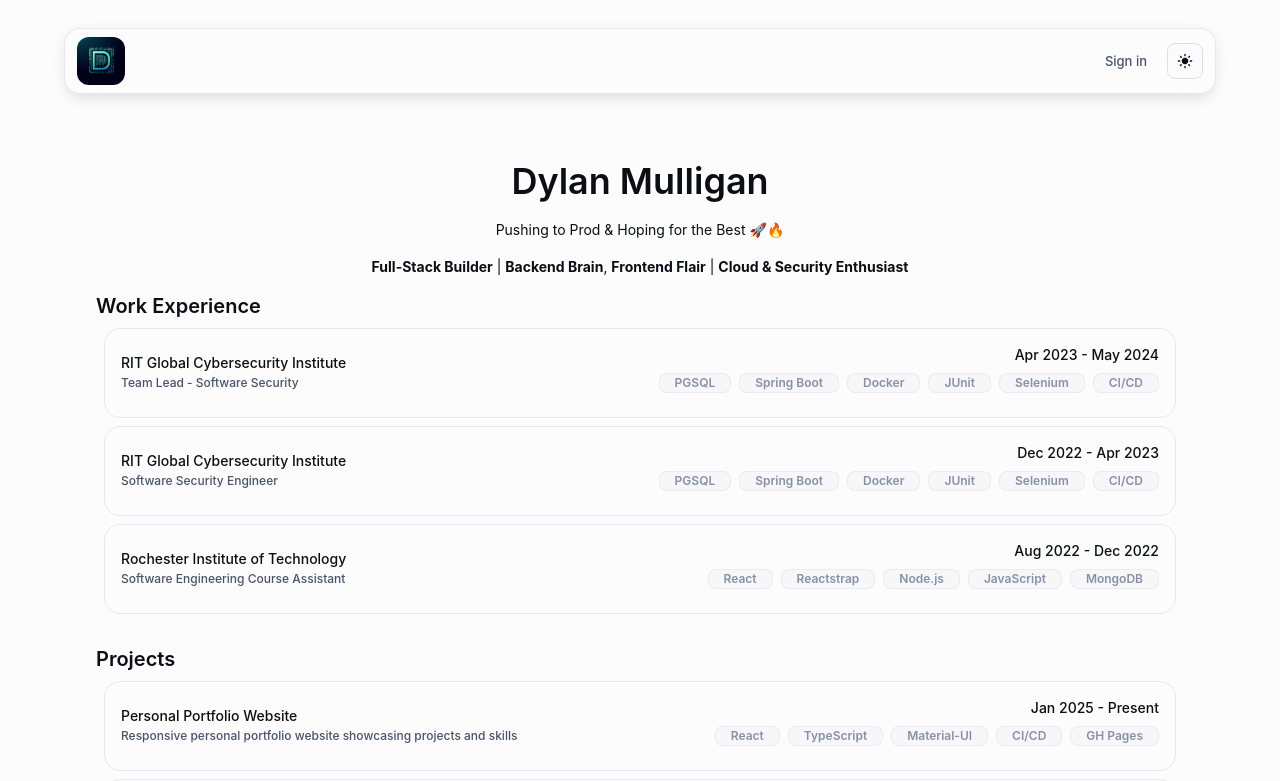
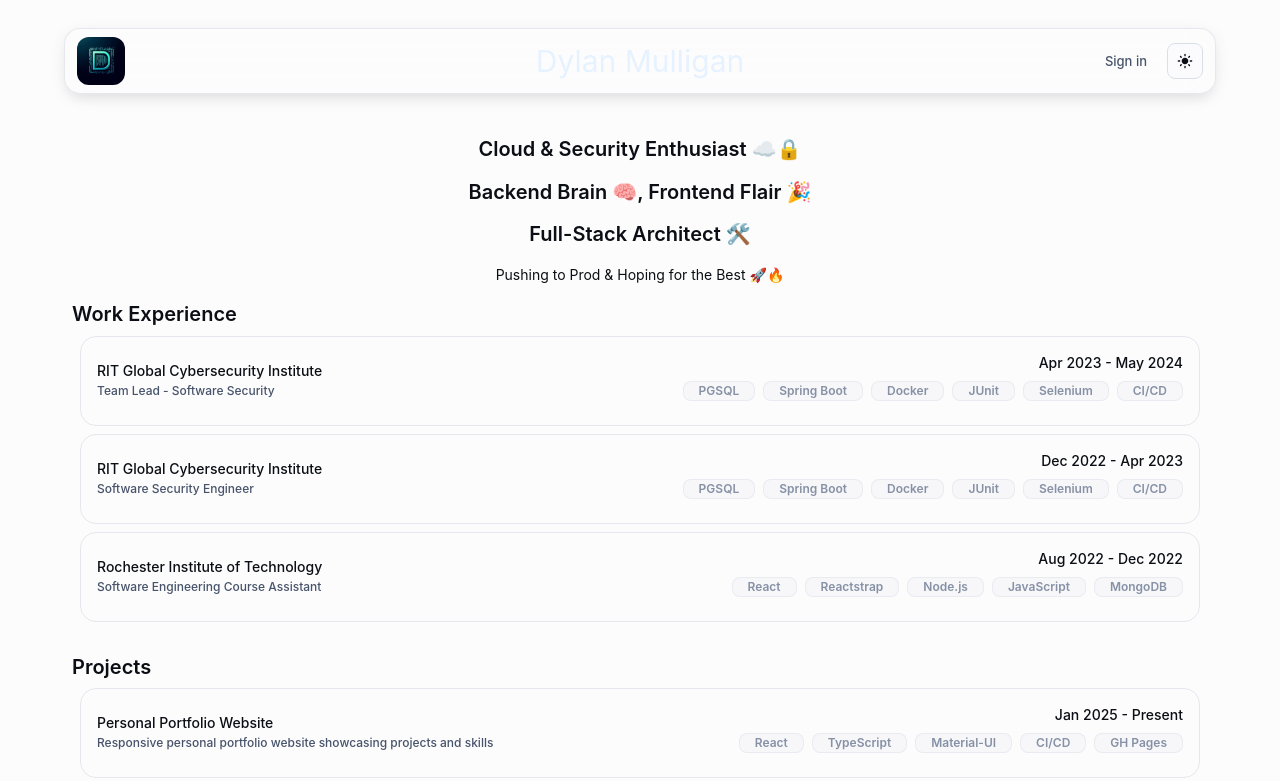
Before and after one commit to dylan-mulligan/personal-website, a React (Create React App) app: page / in a window 1280 px wide. Shown: the top 781 px of the page. Built offline with nearby package versions, Linux system fonts and the light colour scheme; the HTML template or start-up script is replaced by a standard one.

Commit message:
Visual improvements

```diff
--- a/src/components/NavBar.tsx
+++ b/src/components/NavBar.tsx
@@ -13,6 +13,7 @@
 import ColorModeIconDropdown from '../shared-theme/ColorModeIconDropdown';
 import Logo from './Logo';
 import type {} from '@mui/material/themeCssVarsAugmentation';
+import Typography from "@mui/material/Typography";
 
 const StyledToolbar = styled(Toolbar)(({ theme }) => ({
   display: 'flex',
@@ -50,9 +51,16 @@
     >
       <Container maxWidth="lg">
         <StyledToolbar variant="dense" disableGutters>
-          <Box sx={{ flexGrow: 1, display: 'flex', alignItems: 'center', px: 0 }}>
+          <Box sx={{ display: 'flex', alignItems: 'center', px: 0 }}>
             <Logo />
           </Box>
+          <Typography
+              variant="h3"
+              component="div"
+              sx={{ position: 'absolute', left: '50%', transform: 'translateX(-50%)', display: { xs: 'none', sm: 'block'} }}
+          >
+            Dylan Mulligan
+          </Typography>
           <Box
             sx={{
               display: { xs: 'none', sm: 'flex' },
--- a/src/components/Portfolio.tsx
+++ b/src/components/Portfolio.tsx
@@ -34,17 +34,20 @@
                 height: "100%",
                 width: "100%",
                 margin: "auto",
-                padding: 4,
+                padding: 1,
             }}
         >
-            <Typography variant="h2" component="h1" textAlign="center">
-                Dylan Mulligan
+            <Typography variant="h5" textAlign="center">
+                Cloud & Security Enthusiast ☁️🔒
+            </Typography>
+            <Typography variant="h5" textAlign="center">
+                Backend Brain 🧠, Frontend Flair 🎉
+            </Typography>
+            <Typography variant="h5" textAlign="center">
+                Full-Stack Architect 🛠️
             </Typography>
             <Typography variant="body1" textAlign="center">
                 Pushing to Prod & Hoping for the Best 🚀🔥
-            </Typography>
-            <Typography variant="body1" textAlign="center">
-                <b>Full-Stack Builder</b> | <b>Backend Brain</b>, <b>Frontend Flair</b> | <b>Cloud & Security Enthusiast</b>
             </Typography>
             <Box>
                 <Typography variant="h5" textAlign="left">Work Experience</Typography>
```
